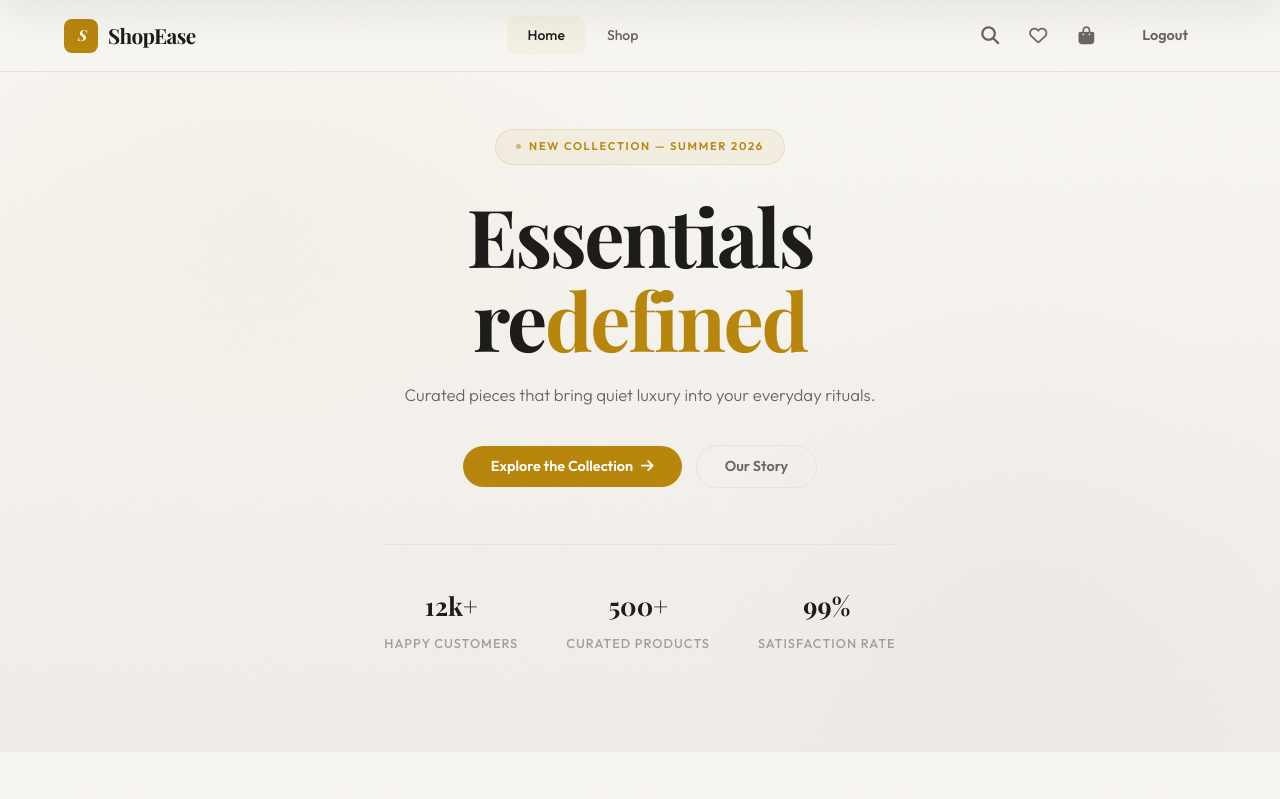
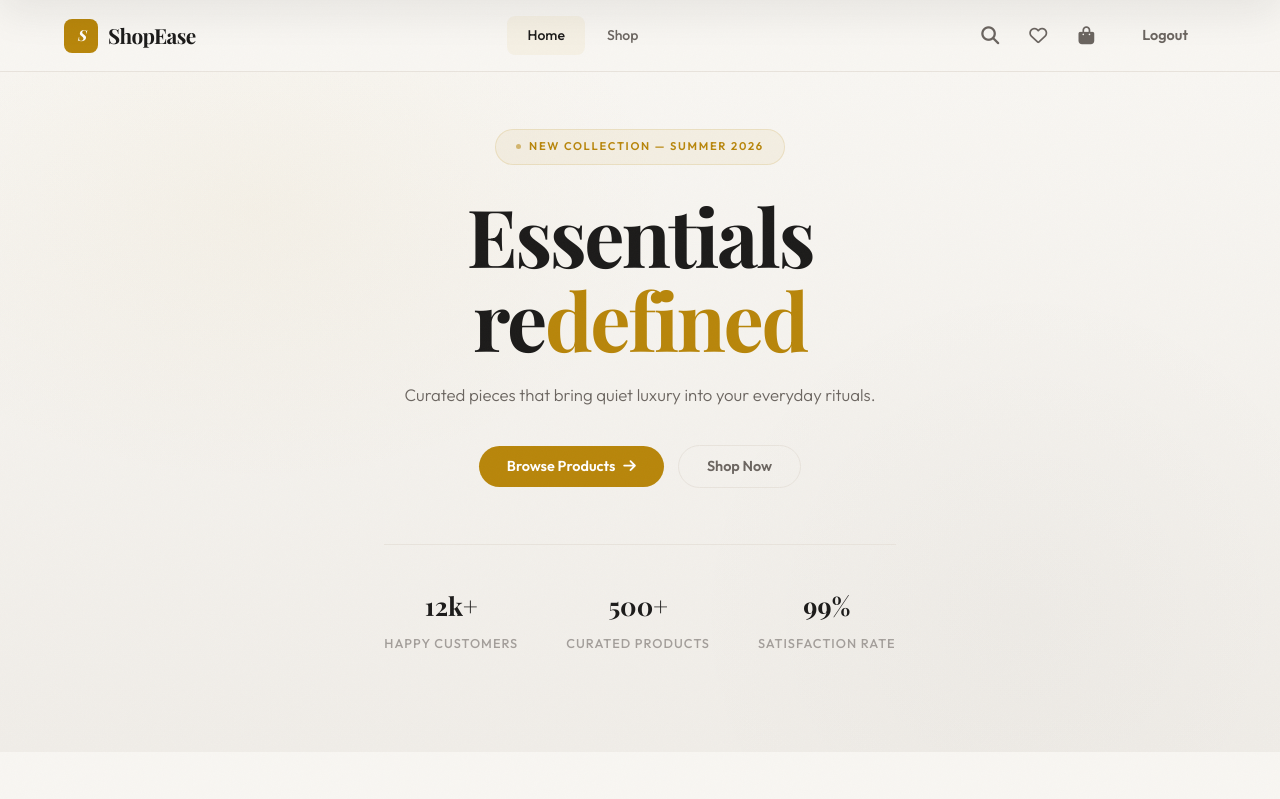
Before and after one commit to Musthak2004/E-commerce-Website, a Django app: page / in a window 1280 px wide. Shown: the top 799 px of the page. Run offline with Django 5.2, Linux system fonts and the light colour scheme; the visitor is signed in with stand-in values (Sample User, id 1); some web fonts are replaced.

Commit message:
Fix auth redirects: route authenticated users away from signup/login, update home CTAs

```diff
--- a/django_project/settings.py
+++ b/django_project/settings.py
@@ -121,6 +121,10 @@ STATIC_URL = 'static/'
 
 STATICFILES_DIRS = [BASE_DIR / 'static']
 
+MEDIA_URL = '/media/'
+
+MEDIA_ROOT = BASE_DIR / 'media'
+
 AUTH_USER_MODEL = "accounts.CustomUser"
 
 LOGIN_REDIRECT_URL = "home"
--- a/django_project/urls.py
+++ b/django_project/urls.py
@@ -14,13 +14,20 @@ Including another URLconf
     1. Import the include() function: from django.urls import include, path
     2. Add a URL to urlpatterns:  path('blog/', include('blog.urls'))
 """
+from django.conf import settings
+from django.conf.urls.static import static
 from django.contrib import admin
+from django.contrib.auth import views as auth_views
 from django.urls import path, include
 
 urlpatterns = [
     path('admin/', admin.site.urls),
     path("accounts/", include("accounts.urls")),
+    path("accounts/login/", auth_views.LoginView.as_view(redirect_authenticated_user=True), name="login"),
     path("accounts/", include("django.contrib.auth.urls")),
     path("products/", include("products.urls")),
     path("", include("pages.urls")),
 ]
+
+if settings.DEBUG:
+    urlpatterns += static(settings.MEDIA_URL, document_root=settings.MEDIA_ROOT)
--- a/templates/home.html
+++ b/templates/home.html
@@ -15,8 +15,8 @@
         <h1>Essentials<br>re<span>defined</span></h1>
         <p>Curated pieces that bring quiet luxury into your everyday rituals.</p>
         <div class="hero-actions">
-            <a href="{% url 'signup' %}" class="btn btn-primary">Explore the Collection <i class="fas fa-arrow-right"></i></a>
-            <a href="#" class="btn btn-secondary">Our Story</a>
+            <a href="{% url 'products:product_list' %}" class="btn btn-primary">{% if user.is_authenticated %}Browse Products{% else %}Explore the Collection{% endif %} <i class="fas fa-arrow-right"></i></a>
+            <a href="{% url 'products:product_list' %}" class="btn btn-secondary">Shop Now</a>
         </div>
         <div class="hero-stats">
             <div class="hero-stat">
@@ -110,9 +110,15 @@
 <!-- CTA -->
 <section class="cta-section">
     <div class="cta-inner">
-        <h2>Join the inner circle</h2>
-        <p>Subscribe and receive 10% off your first order, plus early access to every drop.</p>
-        <a href="{% url 'signup' %}" class="btn btn-primary">Create Free Account <i class="fas fa-arrow-right"></i></a>
+        {% if user.is_authenticated %}
+            <h2>Welcome back{% if user.user_type == "SELLER" %} Seller{% endif %}!</h2>
+            <p>{% if user.user_type == "SELLER" %}Manage your products or browse the latest listings.{% else %}Browse our latest arrivals and find something special.{% endif %}</p>
+            <a href="{% url 'products:product_list' %}" class="btn btn-primary">Browse Products <i class="fas fa-arrow-right"></i></a>
+        {% else %}
+            <h2>Join the inner circle</h2>
+            <p>Subscribe and receive 10% off your first order, plus early access to every drop.</p>
+            <a href="{% url 'signup' %}" class="btn btn-primary">Create Free Account <i class="fas fa-arrow-right"></i></a>
+        {% endif %}
     </div>
 </section>
 
```
Also changed, not shown: accounts/views.py (+9 -0 lines), media/products/ceramic-mug-set.jpg (added), media/products/cotton-throw.jpg (added), media/products/linen-bath-towel.jpg (added).
